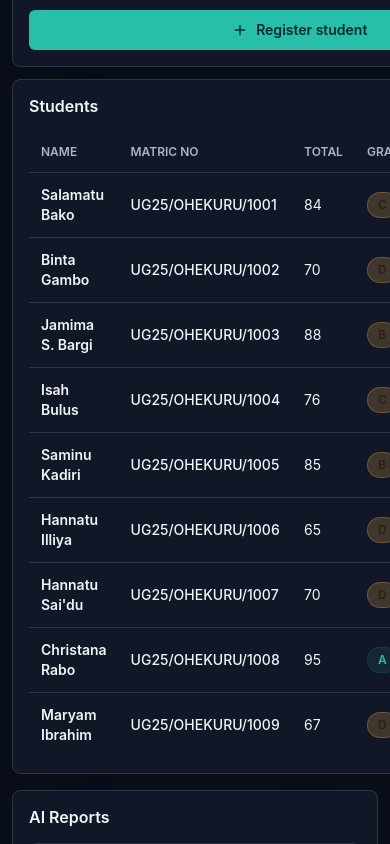
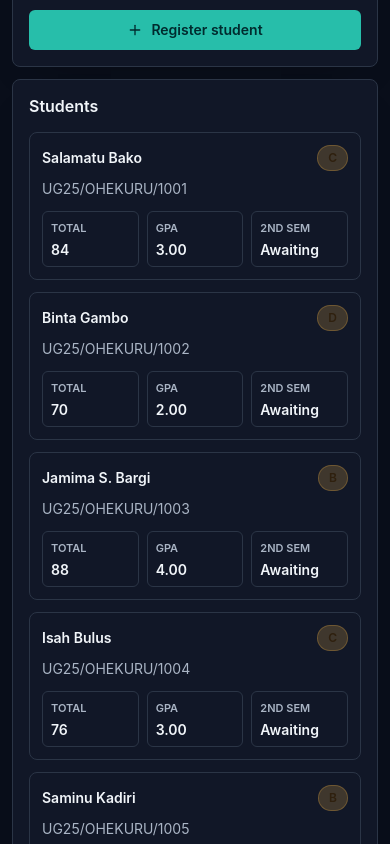
Before and after one commit to Adedoyinjr/OHEKURUMedicals, a Next.js app: page /admin in a window 390 px wide. Shown: the part 2100-2944 px from the top of the page. Built offline with nearby package versions, Linux system fonts and the light colour scheme.

Commit message:
fix(admin): mobile view for students list and responsive tweaks

```diff
--- a/src/components/admin/student-management.tsx
+++ b/src/components/admin/student-management.tsx
@@ -181,6 +181,37 @@ export function StudentManagement({ initialStudents }: StudentManagementProps) {
             <CardTitle>Students</CardTitle>
           </CardHeader>
           <CardContent>
+            <div className="space-y-3 sm:hidden">
+              {students.map((student) => (
+                <article key={student.matricNo} className="rounded-lg border bg-card p-3">
+                  <div className="flex items-center justify-between gap-3">
+                    <p className="text-sm font-semibold">{student.fullName}</p>
+                    <Badge
+                      variant={student.firstSemester.grade === "A" ? "default" : "secondary"}
+                    >
+                      {student.firstSemester.grade}
+                    </Badge>
+                  </div>
+                  <p className="mt-2 text-sm text-muted-foreground">{student.matricNo}</p>
+                  <div className="mt-3 grid grid-cols-3 gap-2 text-sm">
+                    <div className="rounded-md border px-2 py-1.5">
+                      <p className="text-[11px] font-semibold uppercase text-muted-foreground">Total</p>
+                      <p className="mt-0.5 font-semibold">{student.firstSemester.totalScore || "-"}</p>
+                    </div>
+                    <div className="rounded-md border px-2 py-1.5">
+                      <p className="text-[11px] font-semibold uppercase text-muted-foreground">GPA</p>
+                      <p className="mt-0.5 font-semibold">{student.firstSemester.gpa.toFixed(2)}</p>
+                    </div>
+                    <div className="rounded-md border px-2 py-1.5">
+                      <p className="text-[11px] font-semibold uppercase text-muted-foreground">2nd Sem</p>
+                      <p className="mt-0.5 font-semibold">{student.secondSemesterStatus}</p>
+                    </div>
+                  </div>
+                </article>
+              ))}
+            </div>
+
+            <div className="hidden sm:block">
               <Table>
                 <TableHeader>
                   <TableRow>
@@ -213,6 +244,7 @@ export function StudentManagement({ initialStudents }: StudentManagementProps) {
                   ))}
                 </TableBody>
               </Table>
+            </div>
           </CardContent>
         </Card>
     </section>
```
Lines whose indentation alone changed are shown as unchanged.
